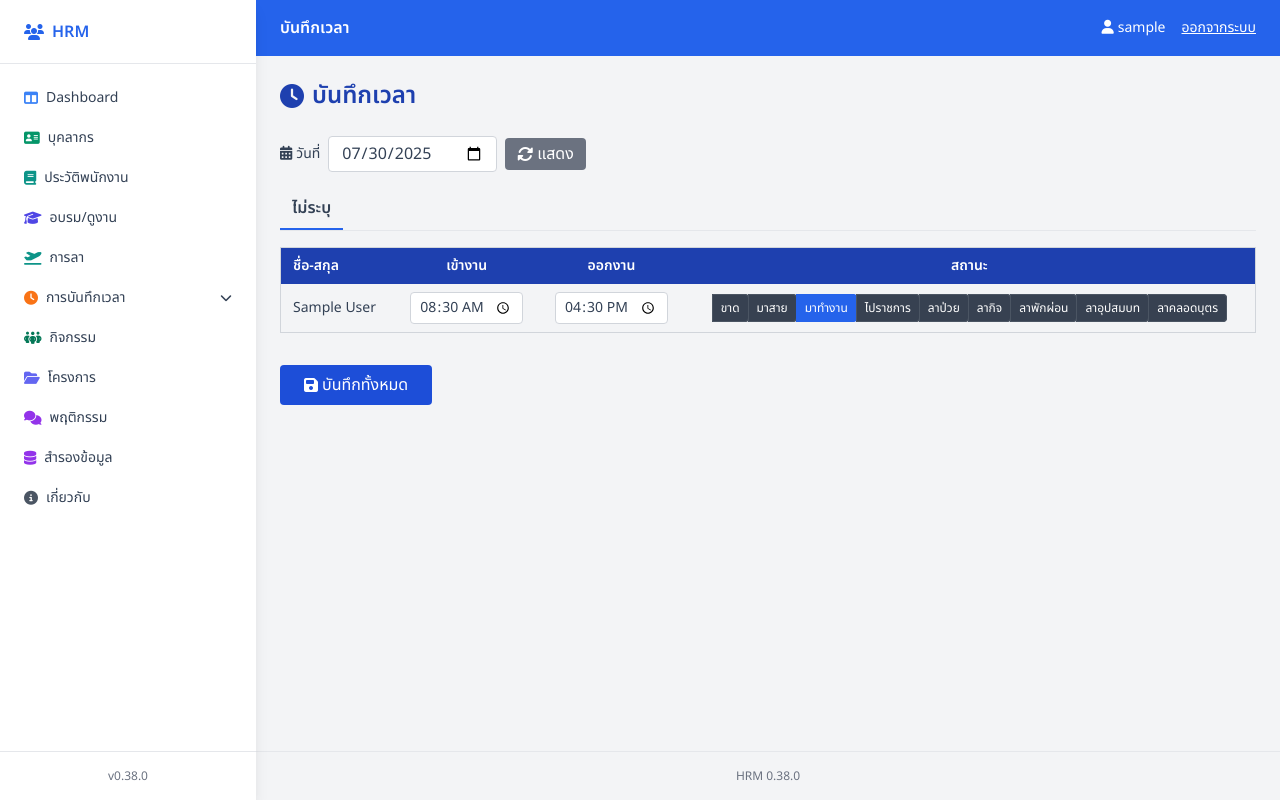
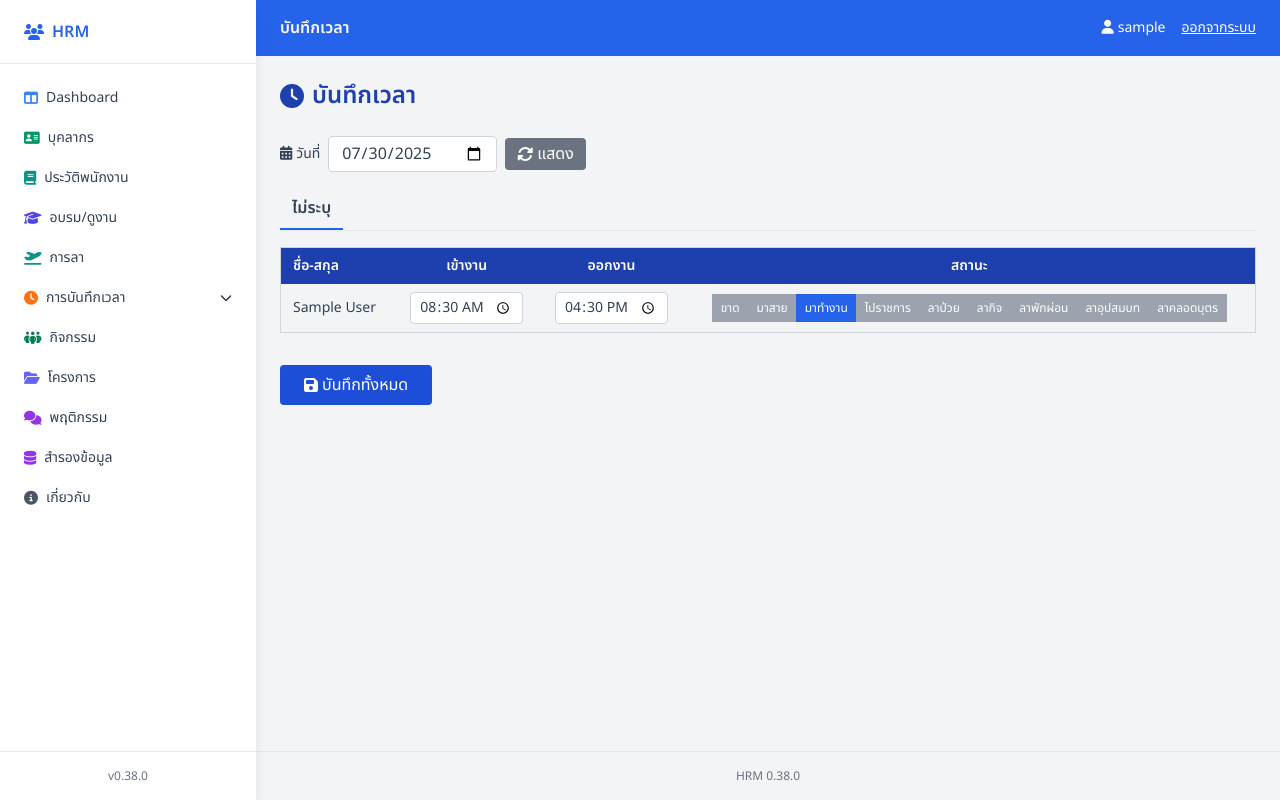
Before and after one commit to theeraphol/hrm, a Flask app: page /hrm/attendance in a window 1280 px wide. Run offline with Flask 2, Linux system fonts and the light colour scheme; the visitor is signed in with stand-in values (Sample User, id 1); data that the repository does not hold is empty; some libraries are stand-ins or nearby versions.

Commit message:
Update attendance.html

```diff
--- a/templates/attendance.html
+++ b/templates/attendance.html
@@ -47,7 +47,7 @@
                 {% for code, text in work_status.items() %}
                 <label class="-ml-px first:ml-0">
                   <input type="radio" name="status_{{ s.id }}" value="{{ code }}" class="peer sr-only" {% if attendance.get(s.id) and attendance.get(s.id).work_status==code %}checked{% elif not attendance.get(s.id) and code==2 %}checked{% endif %}>
-                  <span class="px-2 py-1 border border-gray-600 bg-gray-700 text-white text-xs cursor-pointer rounded-none first:rounded-l last:rounded-r peer-checked:bg-blue-600 peer-checked:border-blue-600">{{ text }}</span>
+                  <span class="px-2 py-1 border border-gray-400 bg-gray-400 text-white text-xs cursor-pointer rounded-none peer-checked:bg-blue-600 peer-checked:border-blue-600">{{ text }}</span>
                 </label>
                 {% endfor %}
               </div>
```
